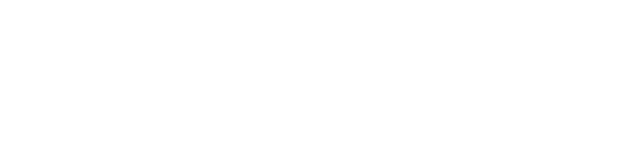
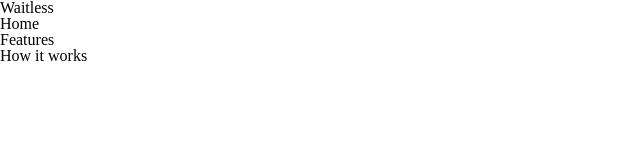
Before and after one commit to AndreiTotoro/landing-page, a plain HTML site: page index.html in a window 1280 px wide. Shown: the whole page, without its empty margins (0-640 px from the left). Drawn offline with Linux system fonts and the light colour scheme.

Commit message:
Added css reset and started working on header

```diff
--- /dev/null
+++ b/css/cssreset.css
@@ -0,0 +1,48 @@
+/* http://meyerweb.com/eric/tools/css/reset/
+   v2.0 | 20110126
+   License: none (public domain)
+*/
+
+html, body, div, span, applet, object, iframe,
+h1, h2, h3, h4, h5, h6, p, blockquote, pre,
+a, abbr, acronym, address, big, cite, code,
+del, dfn, em, img, ins, kbd, q, s, samp,
+small, strike, strong, sub, sup, tt, var,
+b, u, i, center,
+dl, dt, dd, ol, ul, li,
+fieldset, form, label, legend,
+table, caption, tbody, tfoot, thead, tr, th, td,
+article, aside, canvas, details, embed,
+figure, figcaption, footer, header, hgroup,
+menu, nav, output, ruby, section, summary,
+time, mark, audio, video {
+	margin: 0;
+	padding: 0;
+	border: 0;
+	font-size: 100%;
+	font: inherit;
+	vertical-align: baseline;
+}
+/* HTML5 display-role reset for older browsers */
+article, aside, details, figcaption, figure,
+footer, header, hgroup, menu, nav, section {
+	display: block;
+}
+body {
+	line-height: 1;
+}
+ol, ul {
+	list-style: none;
+}
+blockquote, q {
+	quotes: none;
+}
+blockquote:before, blockquote:after,
+q:before, q:after {
+	content: '';
+	content: none;
+}
+table {
+	border-collapse: collapse;
+	border-spacing: 0;
+}
--- a/index.html
+++ b/index.html
@@ -4,9 +4,18 @@
     <meta charset="UTF-8">
     <meta http-equiv="X-UA-Compatible" content="IE=edge">
     <meta name="viewport" content="width=device-width, initial-scale=1.0">
-    <title>Document</title>
+    <title>Waitless</title>
+    <link rel="stylesheet" href="css/cssreset.css">
+    <link rel="stylesheet" href="css/styles.css">
 </head>
 <body>
-
+    <header>
+        <h1>Waitless</h1>
+        <ul>
+            <li>Home</li>
+            <li>Features</li>
+            <li>How it works</li>
+        </ul>
+    </header>
 </body>
 </html>
```
Also changed, not shown: css/styles.css (added).
